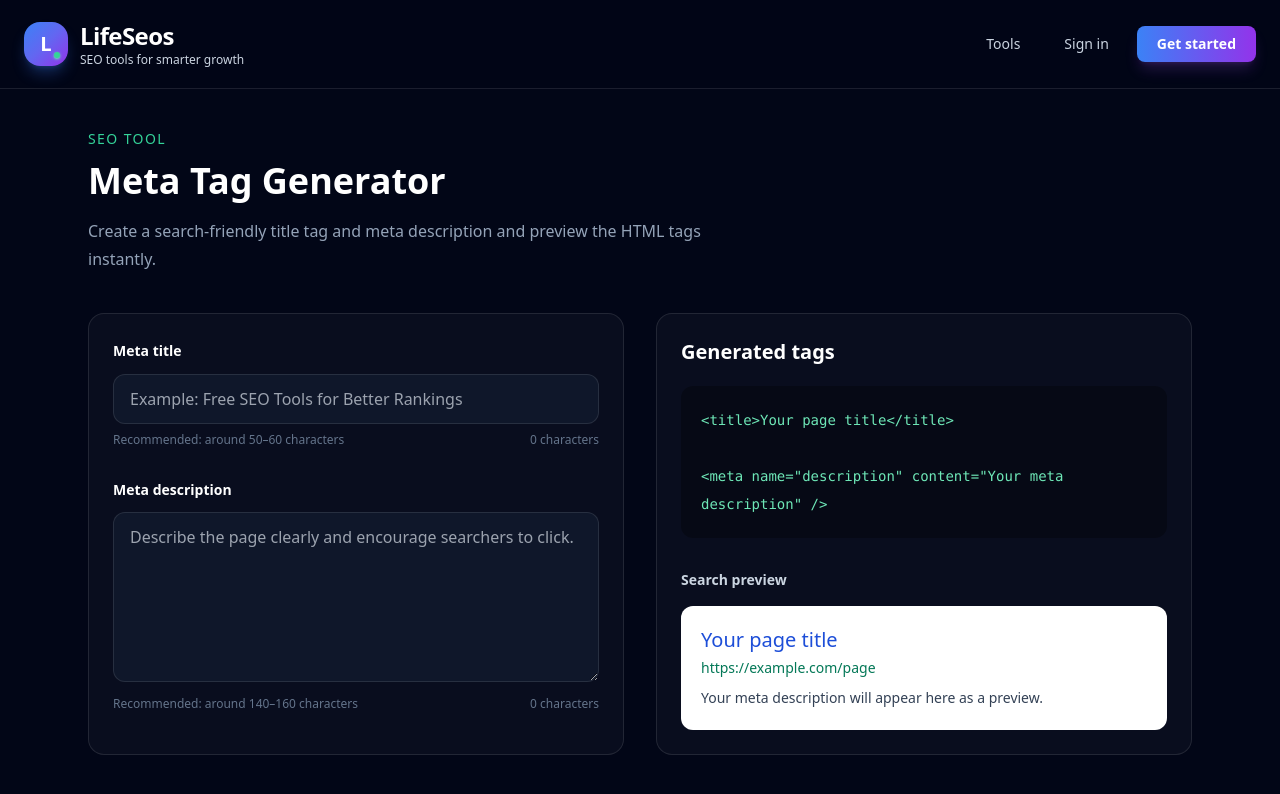
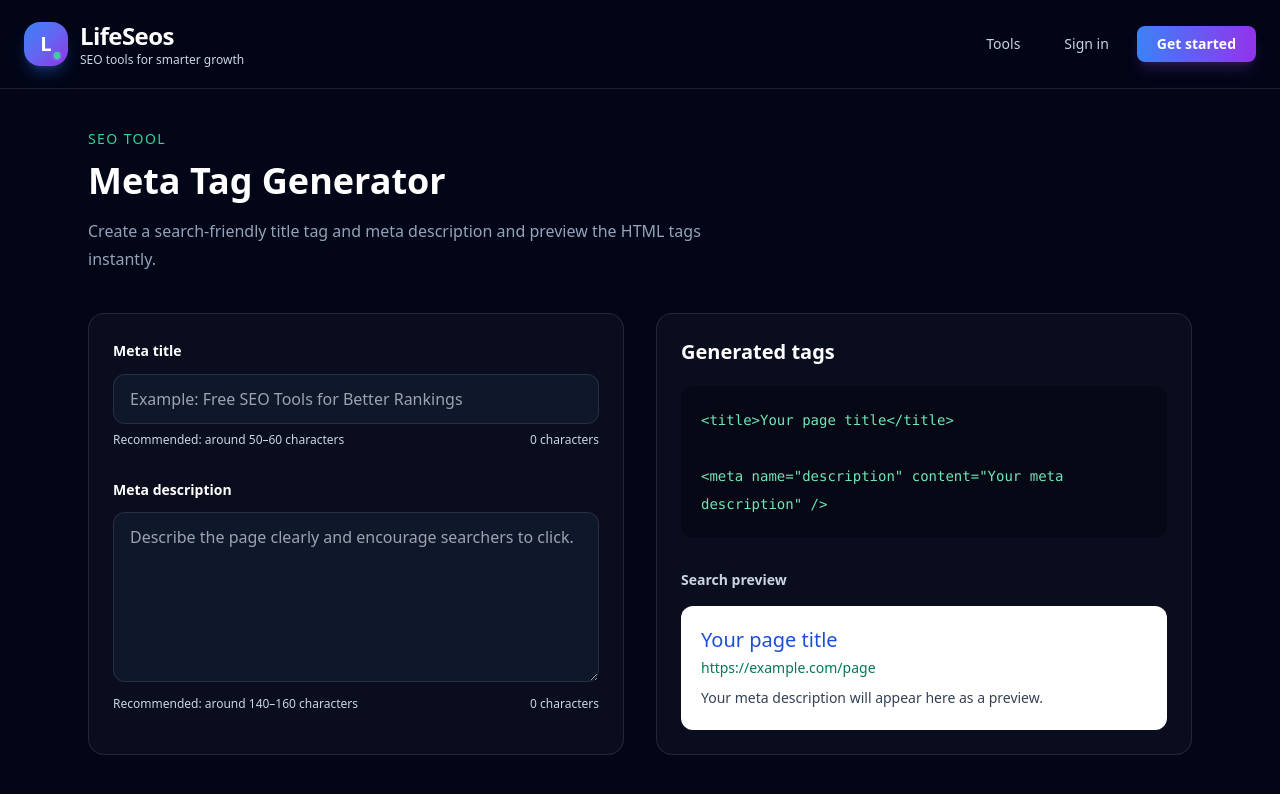
Before and after one commit to mouh1992ara/lifeseos-app, a Next.js app: page /tools/meta-tag-generator in a window 1280 px wide. Shown: the top 794 px of the page. Built offline with nearby package versions, Linux system fonts and the light colour scheme; no server answers.

Commit message:
Improve meta tag generator contrast

```diff
--- a/app/tools/meta-tag-generator/page.tsx
+++ b/app/tools/meta-tag-generator/page.tsx
@@ -39,7 +39,7 @@ export default function MetaTagGeneratorPage() {
             className="mt-3 w-full rounded-xl border border-white/10 bg-slate-900 px-4 py-3 outline-none focus:border-emerald-400"
           />
 
-          <div className="mt-2 flex justify-between text-xs text-slate-500">
+          <div className="mt-2 flex justify-between text-xs text-slate-300">
             <span>Recommended: around 50–60 characters</span>
             <span>{titleLength} characters</span>
           </div>
@@ -56,7 +56,7 @@ export default function MetaTagGeneratorPage() {
             className="mt-3 w-full rounded-xl border border-white/10 bg-slate-900 px-4 py-3 outline-none focus:border-emerald-400"
           />
 
-          <div className="mt-2 flex justify-between text-xs text-slate-500">
+          <div className="mt-2 flex justify-between text-xs text-slate-300">
             <span>Recommended: around 140–160 characters</span>
             <span>{descriptionLength} characters</span>
           </div>
```
